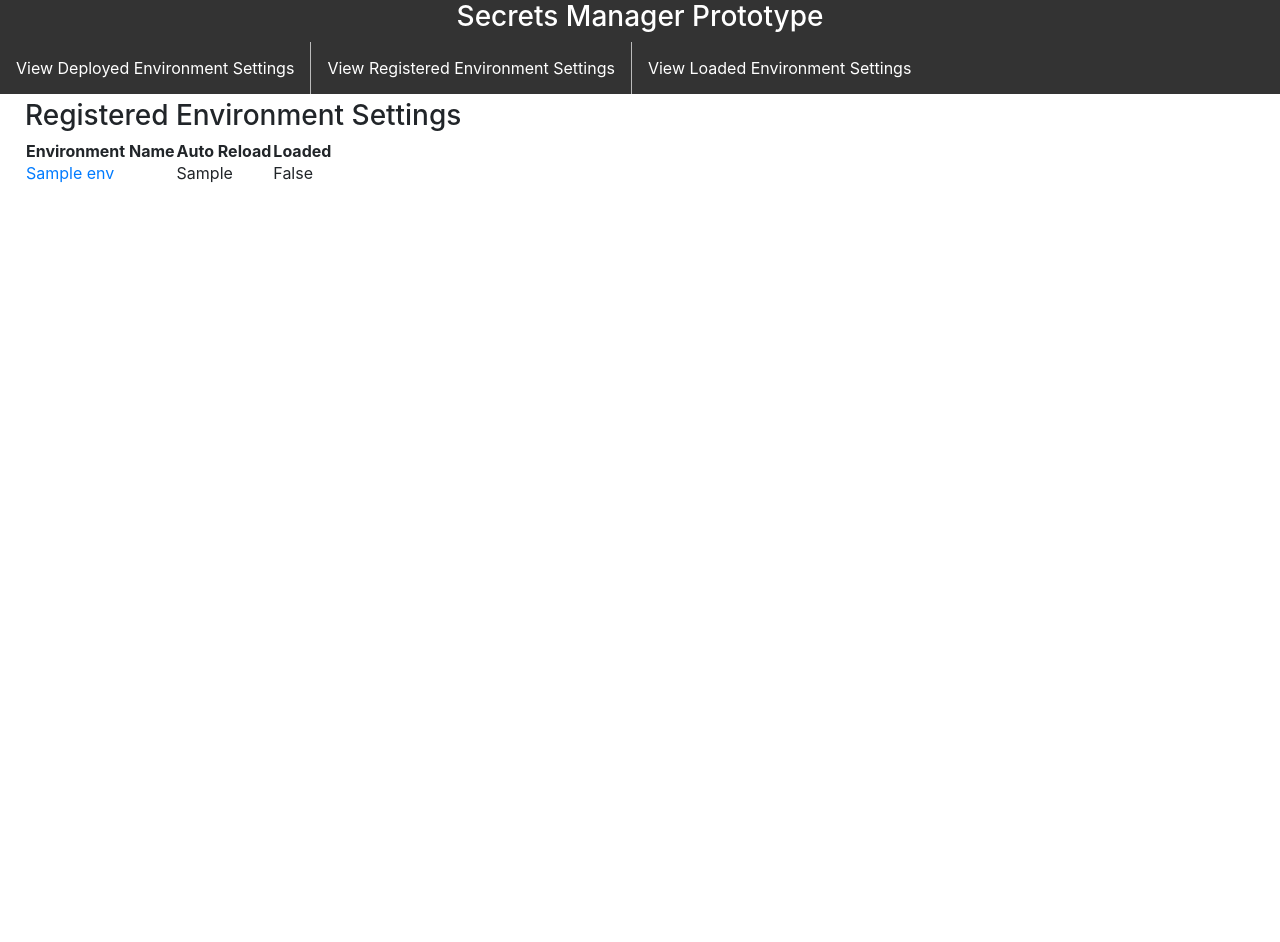
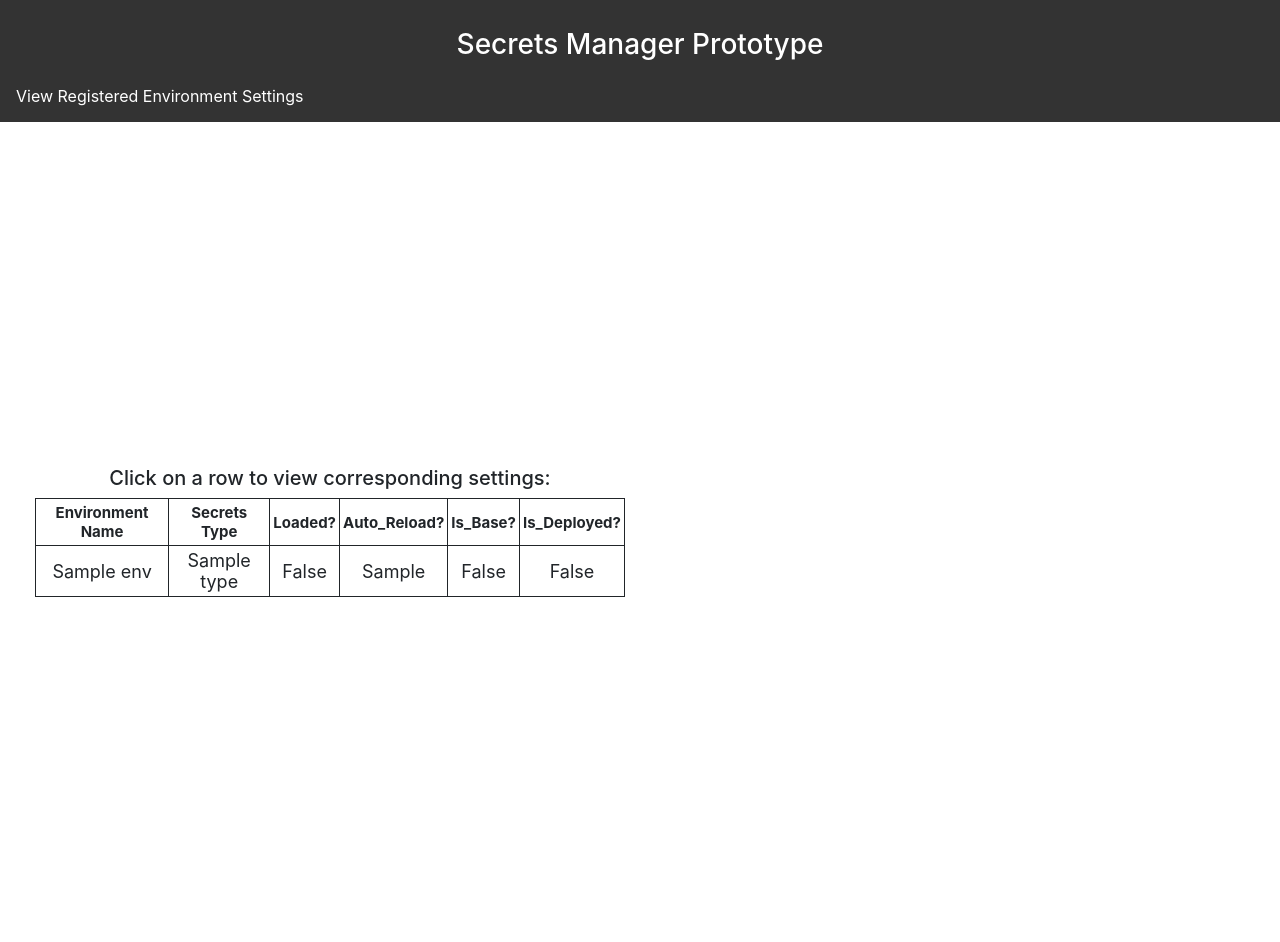
Before and after one commit to abhiravredox/secrets-manager-POC, a Django app: template secrets_manager_prototype/test_app/templates/test_app/registered.html in a window 1280 px wide. Before the commit the page ends 183 px from the top, so only its background shows below. Run offline with Django 3.2, Linux system fonts and the light colour scheme; the template is opened without the code that fills it: most values are stand-ins (such as "Sample title", 1, 10 or a date in 2020); some libraries are stand-ins or nearby versions.

Commit message:
basic UI done

```diff
--- a/api_secrets/secrets_api/models.py
+++ b/api_secrets/secrets_api/models.py
@@ -5,5 +5,3 @@ class SECRET(models.Model):
     name = models.CharField(max_length=200, primary_key=True, default="")
     SECRET_KEY = models.CharField(max_length=200)
     DEBUG = models.CharField(max_length=200, default='True')
-    DB_DEFAULT_ENGINE = models.CharField(max_length=200)
-    DB_DEFAULT_NAME = models.CharField(max_length=200)
--- a/secrets_manager_prototype/secrets_manager_prototype/DEV.py
+++ b/secrets_manager_prototype/secrets_manager_prototype/DEV.py
@@ -1,5 +1,3 @@
 SECRET_KEY = '*bxe2w8!n8!ieqaj-29ss5gh=jcmlna=i96xfa1q%lk477mp/DEV_MOD'
 DEBUG = True
-DB_DEFAULT_ENGINE = 'django.db.backends.sqlite3'
-DB_DEFAULT_NAME = 'db.sqlite3'
 API_KEY = 'jnsadklasdkmas/DEV_MOD'
--- a/secrets_manager_prototype/secrets_manager_prototype/PROD.py
+++ b/secrets_manager_prototype/secrets_manager_prototype/PROD.py
@@ -1,5 +1,3 @@
 SECRET_KEY = '*bxe2w8!n8!ieqaj-29ss5gh=jcmlna=i96xfa1q%lk477mp/PROD_MOD'
 DEBUG = True
-DB_DEFAULT_ENGINE = 'django.db.backends.sqlite3'
-DB_DEFAULT_NAME = 'db.sqlite3'
 API_KEY = 'jnsadklasdkmas/PROD_MOD'
--- a/secrets_manager_prototype/secrets_manager_prototype/TEST.py
+++ b/secrets_manager_prototype/secrets_manager_prototype/TEST.py
@@ -1,5 +1,3 @@
 SECRET_KEY = '*bxe2w8!n8!ieqaj-29ss5gh=jcmlna=i96xfa1q%lk477mp/TEST_MOD'
 DEBUG = True
-DB_DEFAULT_ENGINE = 'django.db.backends.sqlite3'
-DB_DEFAULT_NAME = 'db.sqlite3'
 API_KEY = 'jnsadklasdkmas/TEST_MOD'
--- a/secrets_manager_prototype/secrets_manager_prototype/settings.py
+++ b/secrets_manager_prototype/secrets_manager_prototype/settings.py
@@ -27,13 +27,13 @@ secrets_manager.register("prod_mod", 'PROD.py')
 secrets_manager.register("test_mod", 'TEST.py')
 secrets_manager.register("dev_api_get", 'http://127.0.0.1:8000/secrets/DEV/', auto_reload=True)
 secrets_manager.register("prod_api_get", 'http://127.0.0.1:8000/secrets/PROD/', auto_reload=True)
-secrets_manager.register("test_api_get", 'http://127.0.0.1:8000/secrets/TEST/', auto_reload=True)
+secrets_manager.register("test_api_get", 'http://127.0.0.1:8000/secrets/TEST/', auto_reload=False)
 secrets_manager.register("dev_api_post", 'http://127.0.0.1:8000/secrets/', payload='{"env_name":"DEV"}',
                          auto_reload=True)
 secrets_manager.register("prod_api_post", 'http://127.0.0.1:8000/secrets/', payload='{"env_name":"PROD"}',
                          auto_reload=True)
 secrets_manager.register("test_api_post", 'http://127.0.0.1:8000/secrets/', payload='{"env_name":"TEST"}',
-                         auto_reload=True)
+                         auto_reload=False)
 SECRETS = secrets_manager.get_secrets()
 SECRET_KEY = SECRETS['SECRET_KEY']
 # for i in range(5):
@@ -122,6 +122,5 @@ USE_L10N = True
 USE_TZ = True
 
 STATIC_URL = '/static/'
-
 CORS_ORIGIN_WHITELIST = (
 )
--- a/secrets_manager_prototype/test_app/static/test_app/style.css
+++ b/secrets_manager_prototype/test_app/static/test_app/style.css
@@ -1,5 +1,7 @@
 body {
     margin: 0;
+    width: 100%;
+    height: 100%;
 }
 
 #navbar {
@@ -8,6 +10,7 @@ body {
 }
 
 #navbar h3 {
+    padding-top: 1em;
     color: white;
 }
 
@@ -42,16 +45,124 @@ body {
 
 .active {
     background-color: #4CAF50;
+
+}
+
+#content {
+    display: inline-flex;
+    margin: 10px 10px 10px 10px;
+    width: 100%;
+    height: 100%;
 }
 
 #left {
+    width: 50%;
     float: left;
-    width: 50%;
     padding: 5px 25px;
+    align-content: center;
+}
+
+h1, h2, h3, h4, h5 {
+    text-align: center;
 }
 
 #right {
-    float: right;
     width: 50%;
     padding: 5px 25px;
+    align-content: center;
 }
+
+/*#registered{*/
+/*    text-align: center;*/
+/*}*/
+table.registered .active {
+    background-color: #5fad6c;
+
+}
+
+table.registered tr:active {
+    background-color: #5fad6c;
+    color: #bbbbbb;
+}
+
+table.registered {
+    border: 1px solid;
+    width: 100%;
+    height: 10%;
+    text-align: center;
+    border-collapse: collapse;
+}
+
+table.registered td, table.registered th {
+    border: 1px solid;
+    padding: 4px 3px;
+}
+
+table.registered tbody td {
+    font-size: 18px;
+}
+
+table.registered thead th {
+    font-size: 15px;
+    font-weight: bold;
+    text-align: center;
+}
+
+table.registered thead th:first-child {
+    border-left: none;
+}
+
+table.registered tbody tr:hover {
+    background-color: #ccffcc;
+    cursor: pointer;
+}
+
+table.secrets {
+    margin: 10px 10px 10px 10px;
+    border: 1px solid;
+    width: 100%;
+    height: 10%;
+    text-align: center;
+    border-collapse: collapse;
+}
+
+table.secrets td, table.secrets th {
+    border: 1px solid;
+    padding: 4px 3px;
+}
+
+table.secrets tbody td.right_col{
+    word-break: break-word;
+    font-size: 18px;
+    width: 75%;
+}
+
+table.secrets thead th {
+    font-size: 15px;
+    font-weight: bold;
+    text-align: center;
+}
+
+table.secrets tfoot {
+    font-size: 14px;
+    font-weight: bold;
+    padding: 10px 10px 10px 10px;
+
+}
+
+table.secrets tfoot td {
+    height: 4em;
+    font-size: 14px;
+    text-align: center;
+    background-color: #f2fff2;
+}
+
+table.secrets tfoot .links {
+    text-align: right;
+}
+
+table.secrets tfoot .button {
+    display: inline-block;
+    padding: 2px 8px;
+    border-radius: 5px;
+}
--- a/secrets_manager_prototype/test_app/templates/test_app/base.html
+++ b/secrets_manager_prototype/test_app/templates/test_app/base.html
@@ -9,30 +9,21 @@
 <div id="navbar">
     <h3>Secrets Manager Prototype</h3>
     <ul>
-        <li class={{ deployed_page }}><a href="{% url 'index' %}">View Deployed Environment Settings</a></li>
         <li class={{ registered_page }}><a href="{% url 'registered' %}">View Registered Environment Settings</a></li>
-        <li class={{ loaded_page }}><a href="{% url 'loaded' %}">View Loaded Environment Settings</a></li>
     </ul>
 </div>
+<div id="content">
+{% if loaded_env_names %}
     <div id="left">
         {% block left %}{% endblock %}
     </div>
+{% endif %}
     {% if display_details %}
         <div id="right">
-
             {% block right %}{% endblock %}
         </div>
+
     {% endif %}
+</div>
 
-{#<script>#}
-{#var header = document.getElementById("navbar");#}
-{#var btns = header.getElementsByClassName("li");#}
-{#for (var i = 0; i < btns.length; i++) {#}
-{#  btns[i].addEventListener("click", function() {#}
-{#  var current = document.getElementsByClassName("active");#}
-{#  current[0].className = current[0].className.replace(" active", "");#}
-{#  this.className += " active";#}
-{#  });#}
-{#}#}
-{#</script>#}
 </body>
--- a/secrets_manager_prototype/test_app/templates/test_app/registered.html
+++ b/secrets_manager_prototype/test_app/templates/test_app/registered.html
@@ -1,27 +1,54 @@
 {% extends 'test_app/base.html' %}
+{% load static %}
 {% block left %}
     <div>
-        <h3>Registered Environment Settings</h3>
+        <h5>Click on a row to view corresponding settings:</h5>
 
         {% if registered_env_details %}
-            <table>
+            <table class="registered">
+                <thead>
                 <tr>
                     <th>Environment Name</th>
-                    <th>Auto Reload</th>
-                    <th>Loaded</th>
+                    <th>Secrets Type</th>
+                    <th>Loaded?</th>
+                    <th>Auto_Reload?</th>
+                    <th>Is_Base?</th>
+                    <th>Is_Deployed?</th>
                 </tr>
-                {% for env, auto_load in registered_env_details %}
-                    <tr>
-                        <td><a href="{% url 'registered_show_detail' env %}">{{ env }}</a></td>
-                        <td>{{ auto_load }}</td>
-                        {% if env in loaded_env_names %}
-                            <td>True</td>
-                        {% else %}
-                            <td>False</td>
-                        {% endif %}
+                </thead>
+                <tbody>
+                {% for env, auto_load, type in registered_env_details %}
+                    {% if env == env_name %}
+                        <tr class="active" onclick="location.href='{% url 'registered_show_detail' env %}'">
+                            {% else %}
+                        <tr onclick="location.href='{% url 'registered_show_detail' env %}'">
+                    {% endif %}
+
+                    <td>{{ env }}</td>
+                    <td>{{ type }}</td>
+
+                    {% if env in loaded_env_names %}
+                        <td>True</td>
+                    {% else %}
+                        <td>False</td>
+                    {% endif %}
+                    <td>{{ auto_load }}</td>
+                    {% if env is base_env_name %}
+                        <td>True</td>
+                    {% else %}
+                        <td>False</td>
+                    {% endif %}
+                    {% if env == deployed_env_name %}
+                        <td>True</td>
+                    {% elif env == base_env_name %}
+                        <td>Base</td>
+                    {% else %}
+                        <td>False</td>
+                    {% endif %}
                     </tr>
 
                 {% endfor %}
+                </tbody>
             </table>
         {% else %}
             <p>No environments registered.</p>
--- a/secrets_manager_prototype/test_app/templates/test_app/show_detail.html
+++ /dev/null
@@ -1,6 +0,0 @@
-{% extends 'test_app/base.html' %}
-{% block right %}
-    <div>
-    {% include 'test_app/detail.html' %}
-    </div>
-{% endblock %}
```
Also changed, not shown: secrets_manager_prototype/test_app/templates/test_app/detail.html (+36 -13 lines), secrets_manager_prototype/test_app/templates/test_app/loaded.html (deleted, +0 -28 lines), secrets_manager_prototype/test_app/urls.py (+3 -7 lines), secrets_manager_prototype/test_app/views.py (+27 -93 lines), api_secrets/db.sqlite3, api_secrets/secrets_api/migrations/0005_auto_20200318_1932.py (added), 3 other files. Lines whose indentation alone changed are shown as unchanged.
